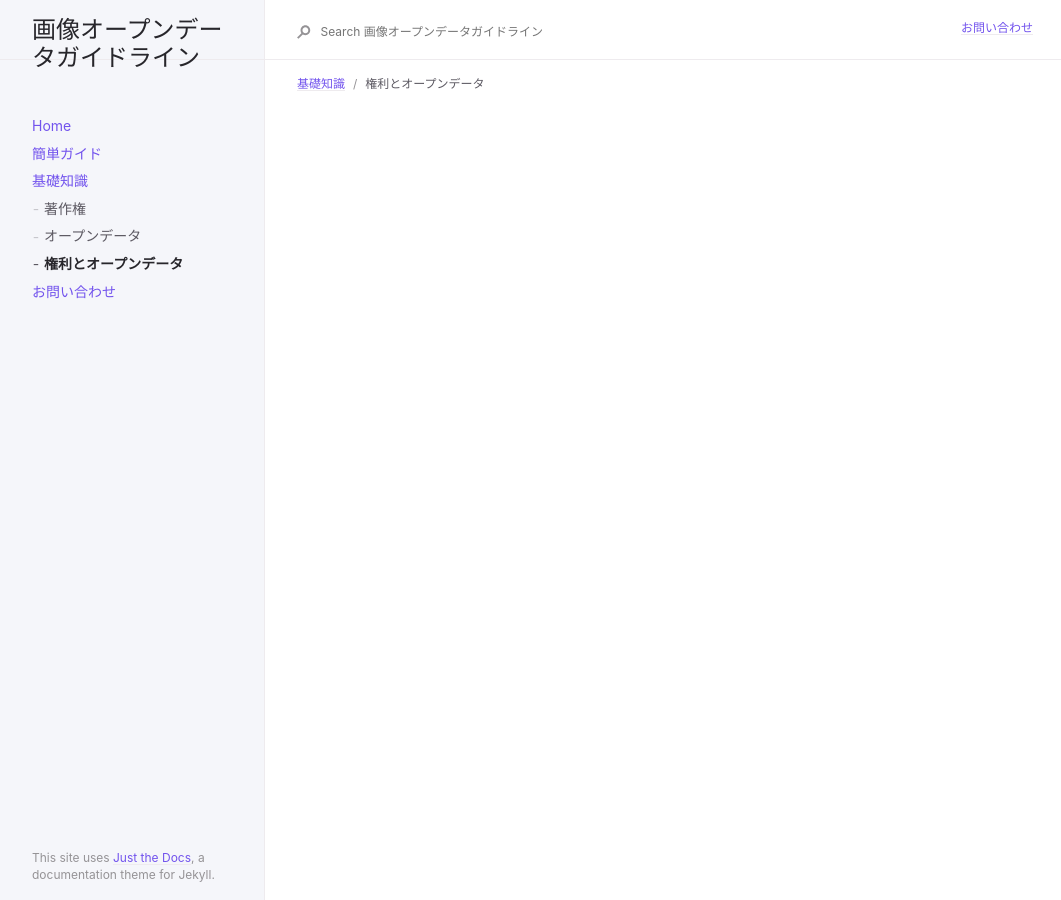
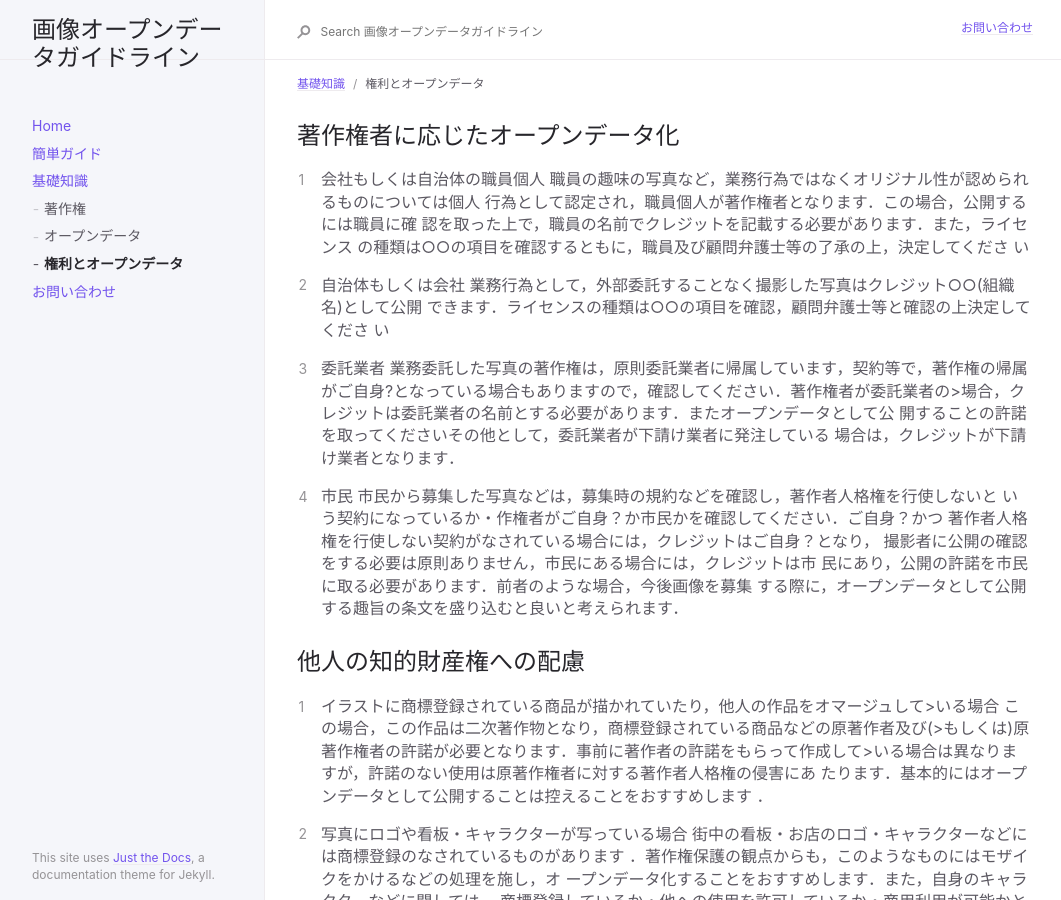
Before and after one commit to ayane0321/image-opendata-guide, a Jekyll site: the page built from docs/basic/warning.md, in a window 1280 px wide. Shown: the whole page, without its empty margins (91-1152 px from the left). Built offline with Jekyll 4.4.1, drawn with Linux system fonts in a browser that asks for light colours; some of the changed text lies outside the part shown.

Commit message:
add sentence

```diff
--- a/docs/basic/warning.md
+++ b/docs/basic/warning.md
@@ -4,3 +4,44 @@ title: 権利とオープンデータ
 parent: 基礎知識
 nav_order: 3
 ---
+
+## 著作権者に応じたオープンデータ化
+
+1. 会社もしくは自治体の職員個人
+職員の趣味の写真など，業務行為ではなくオリジナル性が認められるものについては個人
+行為として認定され，職員個人が著作権者となります．この場合，公開するには職員に確
+認を取った上で，職員の名前でクレジットを記載する必要があります．また，ライセンス
+の種類は○○の項目を確認するともに，職員及び顧問弁護士等の了承の上，決定してくださ
+い
+
+2. 自治体もしくは会社
+業務行為として，外部委託することなく撮影した写真はクレジット○○(組織名)として公開
+できます．ライセンスの種類は○○の項目を確認，顧問弁護士等と確認の上決定してくださ
+い
+
+3. 委託業者
+業務委託した写真の著作権は，原則委託業者に帰属しています，契約等で，著作権の帰属
+がご自身?となっている場合もありますので，確認してください．著作権者が委託業者の>場合，クレジットは委託業者の名前とする必要があります．またオープンデータとして公
+開することの許諾を取ってくださいその他として，委託業者が下請け業者に発注している
+場合は，クレジットが下請け業者となります．
+
+4. 市民
+市民から募集した写真などは，募集時の規約などを確認し，著作者人格権を行使しないと
+いう契約になっているか・作権者がご自身？か市民かを確認してください．ご自身？かつ
+著作者人格権を行使しない契約がなされている場合には，クレジットはご自身？となり，
+撮影者に公開の確認をする必要は原則ありません，市民にある場合には，クレジットは市
+民にあり，公開の許諾を市民に取る必要があります．前者のような場合，今後画像を募集
+する際に，オープンデータとして公開する趣旨の条文を盛り込むと良いと考えられます．
+
+## 他人の知的財産権への配慮
+1. イラストに商標登録されている商品が描かれていたり，他人の作品をオマージュして>いる場合
+この場合，この作品は二次著作物となり，商標登録されている商品などの原著作者及び(>もしくは)原著作権者の許諾が必要となります．事前に著作者の許諾をもらって作成して>いる場合は異なりますが，許諾のない使用は原著作権者に対する著作者人格権の侵害にあ
+たります．基本的にはオープンデータとして公開することは控えることをおすすめします
+．
+
+2. 写真にロゴや看板・キャラクターが写っている場合
+街中の看板・お店のロゴ・キャラクターなどには商標登録のなされているものがあります
+．著作権保護の観点からも，このようなものにはモザイクをかけるなどの処理を施し，オ
+ープンデータ化することをおすすめします．また，自身のキャラクターなどに関しては，
+商標登録しているか・他への使用を許可しているか・商用利用が可能かということを確認
+した上で，公開とライセンスの種類を決定することを勧めます．
```
